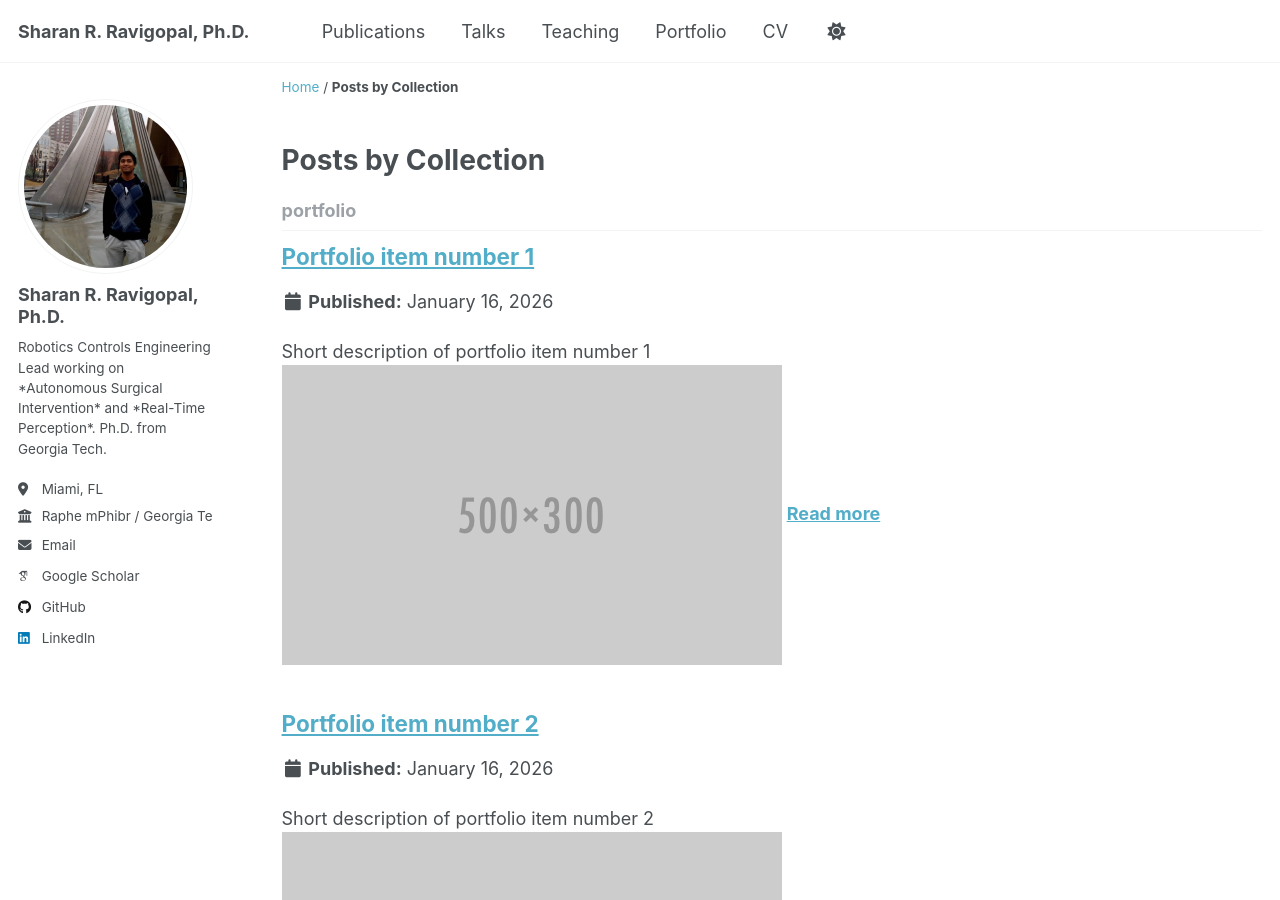
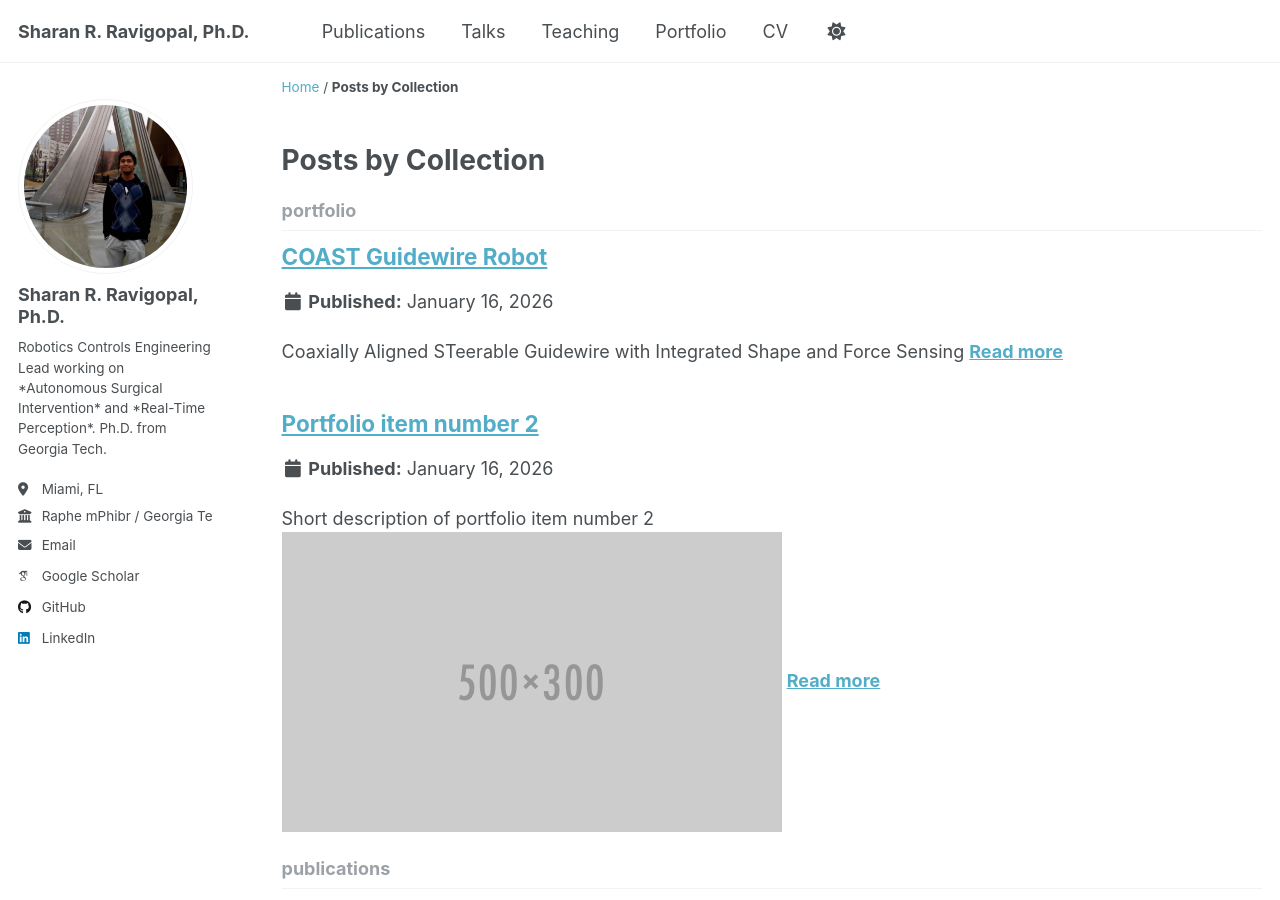
Before and after one commit to SharanRav/sharanrav.github.io, a Jekyll site: the page built from _pages/collection-archive.html, in a window 1280 px wide and 900 px high. Built offline with Jekyll 4.4.1, drawn with Linux system fonts in a browser that asks for light colours; some web fonts are replaced.

Commit message:
Update portfolio-1.md

```diff
--- a/_portfolio/portfolio-1.md
+++ b/_portfolio/portfolio-1.md
@@ -1,7 +1,21 @@
 ---
-title: "Portfolio item number 1"
-excerpt: "Short description of portfolio item number 1<br/><img src='/images/500x300.png'>"
+title: "COAST Guidewire Robot"
+excerpt: "Coaxially Aligned STeerable Guidewire with Integrated Shape and Force Sensing"
 collection: portfolio
 ---
 
-This is an item in your portfolio. It can be have images or nice text. If you name the file .md, it will be parsed as markdown. If you name the file .html, it will be parsed as HTML.
+### Project Overview
+The **COAST Guidewire** is the `world's smallest` tendon-driven robotic guidewire designed for high-precision endovascular interventions.  This project integrates real-time shape sensing and force feedback with fiber bragg Grating sensors to improve localization and navigation in complex vascular networks.
+
+### Robot Demonstration
+Below is the demonstration presented at the **Hamlyn Symposium on Medical Robotics**.
+
+<video width="100%">
+  <source src="/images/COaxially%20Aligned%20STeerable%20(COAST)%20Guidewire%20Robot%20withIntegrated%20Shape%20and%20Force%20Sensing%20-%20Hamlyn%20Symposium%20on%20Medical%20Robotics%20(720p,%20h264,%20youtube).mp4" type="video/mp4">
+  Your browser does not support the video tag.
+</video>
+
+### Key Features
+* **Novel Design:** Novel steerable mechanism for reducing axial perforation.
+* **Integrated Sensing:** Real-time force and shape feedback for the surgeons and control systems.
+* **Clinical Impact:** Aimed at reducing radiation exposure, improving safety and reducing procedure time in neurosurgery
```
